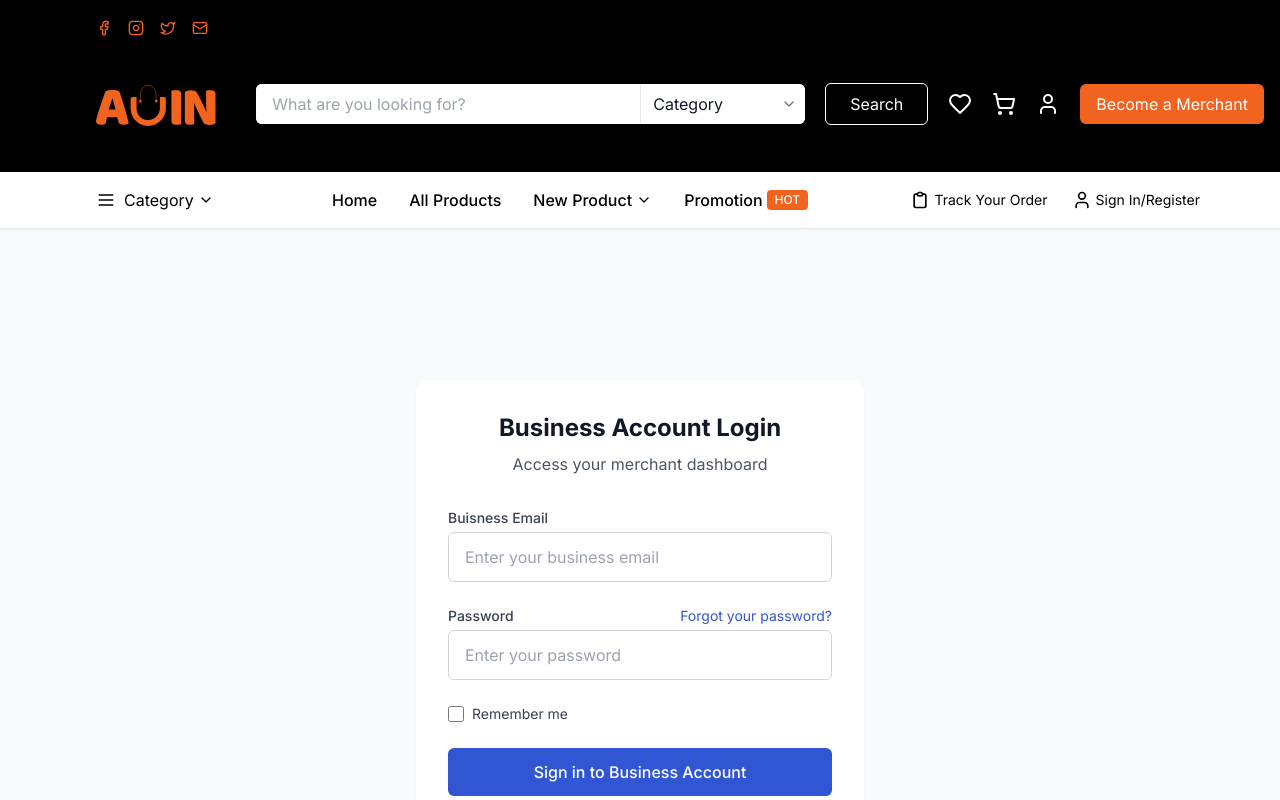
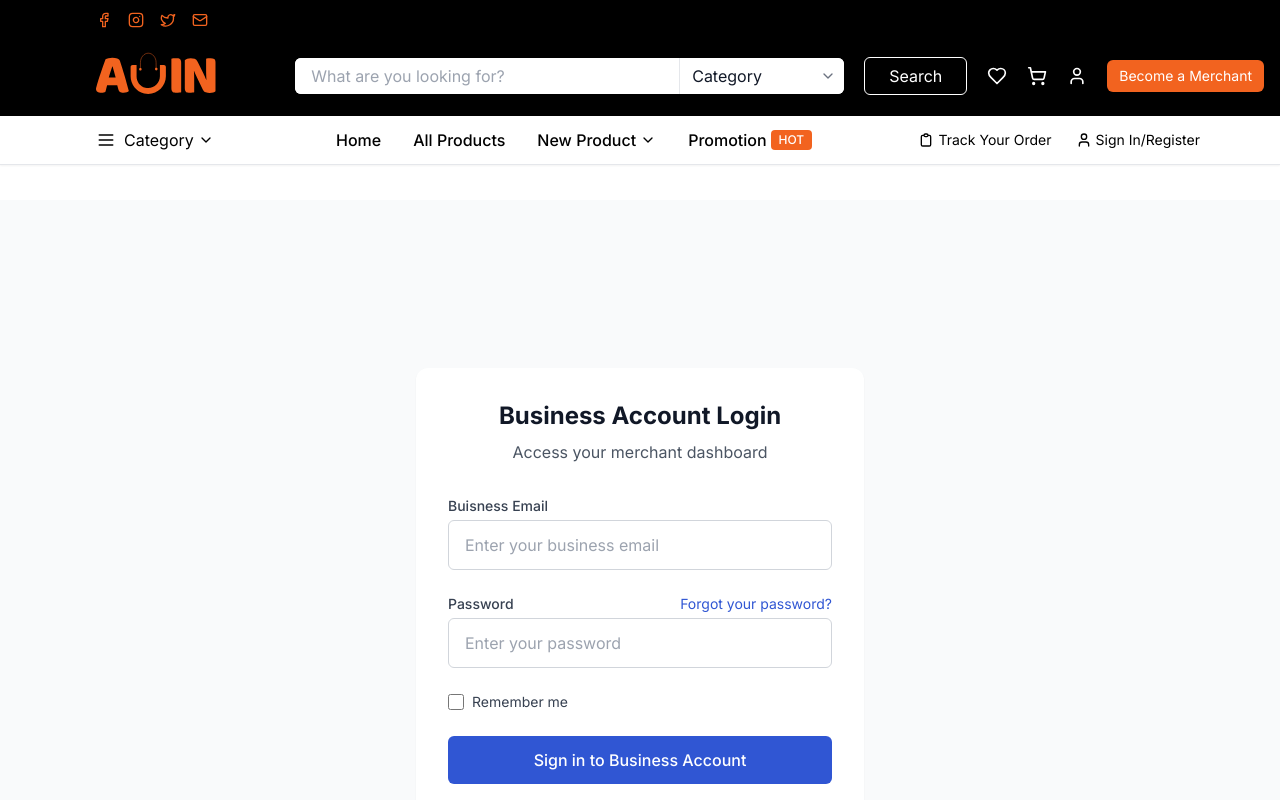
Before and after one commit to ojshav/Ecommerce, a React (Vite) app: page /business-login in a window 1280 px wide. Shown: the top 800 px of the page. Built offline with nearby package versions, Linux system fonts and the light colour scheme; no server answers.

Commit message:
adjusted the layout of header for better responsiveness

```diff
--- a/src/components/common/Navbar.tsx
+++ b/src/components/common/Navbar.tsx
@@ -32,10 +32,10 @@ const Navbar: React.FC = () => {
   return (
     <header className="w-full fixed top-0 left-0 right-0 z-50">
       {/* Top navigation - black bar */}
-      <div className="bg-black text-white pb-4 md:pb-6 lg:pb-10">
+      <div className="bg-black text-white pb-2 md:pb-3 lg:pb-4">
         <div className="container mx-auto px-4">
-          <div className="flex flex-col pl-20">
-            <div className="flex flex-start py-5">
+          <div className="flex flex-col sm:pl-20">
+            <div className="flex flex-start py-2 sm:py-3">
               {/* Social Media Icons - Left top - Hidden on mobile */}
               <div className="hidden sm:flex items-center space-x-4">
                 <Link to="#" className="text-[#F2631F] hover:text-orange-400">
@@ -53,11 +53,11 @@ const Navbar: React.FC = () => {
               </div>
             </div>
 
-            <div className="flex flex-row items-center justify-between w-full pt-5">
+            <div className="flex flex-row items-center justify-between w-full pt-2 sm:pt-3">
               {/* Logo - Left below icons */}
-              <div className="mt-0 sm:mt-2">
+              <div className="mt-0">
                 <Link to="/" className="inline-block">
-                  <img src="/assets/images/logo.svg" alt="AUIN Logo" width="100" height="35" className="sm:w-[120px] sm:h-[42px]" />
+                  <img src="/assets/images/logo.svg" alt="AUIN Logo" width="100" height="35" className="w-[90px] h-[30px] sm:w-[120px] sm:h-[42px]" />
                 </Link>
               </div>
 
@@ -78,11 +78,11 @@ const Navbar: React.FC = () => {
                   <input
                     type="text"
                     placeholder="What are you looking for?"
-                    className="w-full md:w-96 border-0 py-2 px-4 text-gray-900 focus:ring-0 focus:outline-none"
+                    className="w-full md:w-96 border-0 py-1.5 px-4 text-gray-900 focus:ring-0 focus:outline-none"
                   />
                   <div className="relative flex items-center border-l border-gray-200 bg-white">
                     <select
-                      className="h-full appearance-none bg-transparent py-2 pl-3 pr-8 text-gray-900 focus:ring-0 focus:outline-none"
+                      className="h-full appearance-none bg-transparent py-1.5 pl-3 pr-8 text-gray-900 focus:ring-0 focus:outline-none"
                       onChange={(e) => setSelectedCategory(e.target.value)}
                     >
                       <option>Category</option>
@@ -94,17 +94,17 @@ const Navbar: React.FC = () => {
                   </div>
                 </div>
 
-                <button className="bg-black hover:bg-gray-900 text-white py-2 px-6 rounded-md border border-white">
+                <button className="bg-black hover:bg-gray-900 text-white py-1.5 px-6 rounded-md border border-white">
                   Search
                 </button>
 
                 {/* Icons */}
                 <Link to="/wishlist" className="text-white hover:text-[#F2631F]">
-                  <Heart className="w-6 h-6" />
+                  <Heart className="w-5 h-5" />
                 </Link>
 
                 <Link to="/cart" className="text-white hover:text-[#F2631F] relative">
-                  <ShoppingCart className="w-6 h-6" />
+                  <ShoppingCart className="w-5 h-5" />
                   {totalItems > 0 && (
                     <span className="absolute -top-2 -right-2 bg-[#F2631F] text-white text-xs rounded-full w-5 h-5 flex items-center justify-center">
                       {totalItems}
@@ -113,12 +113,12 @@ const Navbar: React.FC = () => {
                 </Link>
 
                 <Link to="/profile" className="text-white hover:text-[#F2631F]">
-                  <User className="w-6 h-6" />
+                  <User className="w-5 h-5" />
                 </Link>
 
                 <Link
                   to="/business/login"
-                  className="bg-[#F2631F] text-white rounded-md px-4 py-2 hover:bg-orange-600 transition-colors whitespace-nowrap"
+                  className="bg-[#F2631F] text-white rounded-md px-3 py-1.5 hover:bg-orange-600 transition-colors whitespace-nowrap text-sm"
                 >
                   Become a Merchant
                 </Link>
@@ -130,27 +130,27 @@ const Navbar: React.FC = () => {
 
       {/* Mobile menu dropdown */}
       {mobileMenuOpen && (
-        <div className="md:hidden bg-black text-white border-t border-gray-800 py-4 px-4">
+        <div className="md:hidden bg-black text-white border-t border-gray-800 py-3 px-4">
           {/* Mobile Search */}
           <div className="flex mb-4 rounded-md overflow-hidden bg-white">
             <input
               type="text"
               placeholder="What are you looking for?"
-              className="w-full border-0 py-2 px-4 text-gray-900 focus:ring-0 focus:outline-none"
+              className="w-full border-0 py-1.5 px-4 text-gray-900 focus:ring-0 focus:outline-none"
             />
-            <button className="bg-black text-white p-2">
-              <Search size={20} />
+            <button className="bg-black text-white p-1.5">
+              <Search size={18} />
             </button>
           </div>
 
           {/* Mobile action links */}
-          <div className="grid grid-cols-3 gap-3 mb-4">
-            <Link to="/wishlist" className="flex flex-col items-center py-2 text-sm hover:text-[#F2631F]">
-              <Heart className="w-5 h-5 mb-1" />
+          <div className="grid grid-cols-3 gap-3 mb-3">
+            <Link to="/wishlist" className="flex flex-col items-center py-1.5 text-xs hover:text-[#F2631F]">
+              <Heart className="w-4 h-4 mb-1" />
               <span>Wishlist</span>
             </Link>
-            <Link to="/cart" className="flex flex-col items-center py-2 text-sm hover:text-[#F2631F] relative">
-              <ShoppingCart className="w-5 h-5 mb-1" />
+            <Link to="/cart" className="flex flex-col items-center py-1.5 text-xs hover:text-[#F2631F] relative">
+              <ShoppingCart className="w-4 h-4 mb-1" />
               {totalItems > 0 && (
                 <span className="absolute top-0 right-6 bg-[#F2631F] text-white text-xs rounded-full w-4 h-4 flex items-center justify-center">
                   {totalItems}
@@ -158,44 +158,44 @@ const Navbar: React.FC = () => {
               )}
               <span>Cart</span>
             </Link>
-            <Link to="/profile" className="flex flex-col items-center py-2 text-sm hover:text-[#F2631F]">
-              <User className="w-5 h-5 mb-1" />
+            <Link to="/profile" className="flex flex-col items-center py-1.5 text-xs hover:text-[#F2631F]">
+              <User className="w-4 h-4 mb-1" />
               <span>Account</span>
             </Link>
           </div>
 
           <Link
             to="/business/login"
-            className="w-full block text-center bg-[#F2631F] text-white rounded-md px-4 py-2 hover:bg-orange-600 mb-4"
+            className="w-full block text-center bg-[#F2631F] text-white rounded-md px-4 py-1.5 hover:bg-orange-600 mb-3 text-sm"
           >
             Become a Merchant
           </Link>
 
           {/* Social icons in mobile menu */}
-          <div className="flex justify-center space-x-6 my-4">
+          <div className="flex justify-center space-x-6 mb-2">
             <Link to="#" className="text-[#F2631F] hover:text-orange-400">
-              <Facebook size={18} />
+              <Facebook size={16} />
             </Link>
             <Link to="#" className="text-[#F2631F] hover:text-orange-400">
-              <Instagram size={18} />
+              <Instagram size={16} />
             </Link>
             <Link to="#" className="text-[#F2631F] hover:text-orange-400">
-              <Twitter size={18} />
+              <Twitter size={16} />
             </Link>
             <Link to="#" className="text-[#F2631F] hover:text-orange-400">
-              <Mail size={18} />
+              <Mail size={16} />
             </Link>
           </div>
         </div>
       )}
 
       {/* Main navigation - white bar */}
-      <div className="bg-white border-b shadow-sm py-2">
-        <div className="container mx-auto px-20">
+      <div className="bg-white border-b shadow-sm py-1.5">
+        <div className="container mx-auto px-4 sm:px-8 md:px-16 lg:px-20">
           {/* Mobile lower navigation toggle */}
           <div className="md:hidden flex items-center justify-between">
             <button
-              className="flex items-center py-2 text-black"
+              className="flex items-center py-1.5 text-black"
               onClick={toggleLowerMobileMenu}
               aria-label="Toggle lower navigation"
             >
@@ -207,7 +207,7 @@ const Navbar: React.FC = () => {
             </button>
 
             <div className="flex items-center space-x-2">
-              <Link to="/track-order" className="flex items-center py-2 text-xs hover:text-[#F2631F]">
+              <Link to="/track-order" className="flex items-center py-1.5 text-xs hover:text-[#F2631F]">
                 <svg className="w-4 h-4 mr-1" viewBox="0 0 24 24" fill="none">
                   <path d="M9 5H7a2 2 0 00-2 2v12a2 2 0 002 2h10a2 2 0 002-2V7a2 2 0 00-2-2h-2M9 5a2 2 0 002 2h2a2 2 0 002-2M9 5a2 2 0 012-2h2a2 2 0 012 2" stroke="currentColor" strokeWidth="2" strokeLinecap="round" strokeLinejoin="round"/>
                 </svg>
@@ -216,12 +216,12 @@ const Navbar: React.FC = () => {
               {isAuthenticated ? (
                 <button
                   onClick={handleLogout}
-                  className="flex items-center py-2 text-xs text-red-600 hover:text-red-700"
+                  className="flex items-center py-1.5 text-xs text-red-600 hover:text-red-700"
                 >
                   <LogOut className="w-4 h-4 mr-1" />
                 </button>
               ) : (
-                <Link to="/sign-in" className="flex items-center py-2 text-xs hover:text-[#F2631F]">
+                <Link to="/sign-in" className="flex items-center py-1.5 text-xs hover:text-[#F2631F]">
                   <User className="w-4 h-4 mr-1" />
                   <span>Sign In</span>
                 </Link>
@@ -234,11 +234,11 @@ const Navbar: React.FC = () => {
             <div className="md:hidden border-t border-gray-200 pt-2 pb-1">
               <div className="mb-2">
                 <button
-                  className="flex items-center py-2 px-2 text-sm w-full text-left hover:bg-gray-50 rounded"
+                  className="flex items-center py-1.5 px-2 text-sm w-full text-left hover:bg-gray-50 rounded"
                   onClick={toggleCategoryDropdown}
                 >
                   <span className="flex items-center font-medium">
-                    <svg className="w-5 h-5 mr-2" viewBox="0 0 24 24" fill="none">
+                    <svg className="w-4 h-4 mr-2" viewBox="0 0 24 24" fill="none">
                       <path d="M4 6H20M4 12H20M4 18H20" stroke="currentColor" strokeWidth="2" strokeLinecap="round" strokeLinejoin="round" />
                     </svg>
                     Categories
@@ -246,7 +246,7 @@ const Navbar: React.FC = () => {
                   <ChevronDown className="ml-auto w-4 h-4" />
                 </button>
                 {isCategoryDropdownOpen && (
-                  <div className="pl-4 py-2 space-y-2">
+                  <div className="pl-4 py-1.5 space-y-1.5">
                     <Link to="/category/electronics" className="block py-1 text-sm hover:text-[#F2631F]">Electronics</Link>
                     <Link to="/category/clothing" className="block py-1 text-sm hover:text-[#F2631F]">Clothing</Link>
                     <Link to="/category/home-garden" className="block py-1 text-sm hover:text-[#F2631F]">Home & Garden</Link>
@@ -255,18 +255,18 @@ const Navbar: React.FC = () => {
                 )}
               </div>
 
-              <nav className="space-y-2">
-                <Link to="/" className="block py-2 px-2 text-sm hover:bg-gray-50 rounded">
+              <nav className="space-y-1.5">
+                <Link to="/" className="block py-1.5 px-2 text-sm hover:bg-gray-50 rounded">
                   Home
                 </Link>
-                <Link to="/all-products" className="block py-2 px-2 text-sm hover:bg-gray-50 rounded">
+                <Link to="/all-products" className="block py-1.5 px-2 text-sm hover:bg-gray-50 rounded">
                   All Products
                 </Link>
-                <Link to="/new-product" className="flex items-center justify-between py-2 px-2 text-sm hover:bg-gray-50 rounded">
+                <Link to="/new-product" className="flex items-center justify-between py-1.5 px-2 text-sm hover:bg-gray-50 rounded">
                   <span>New Product</span>
                   <ChevronDown className="w-4 h-4" />
                 </Link>
-                <Link to="/promotion" className="flex items-center justify-between py-2 px-2 text-sm hover:bg-gray-50 rounded">
+                <Link to="/promotion" className="flex items-center justify-between py-1.5 px-2 text-sm hover:bg-gray-50 rounded">
                   <span>Promotion</span>
                   <span className="bg-[#F2631F] text-white text-xs px-2 py-0.5 rounded ml-1">HOT</span>
                 </Link>
@@ -279,7 +279,7 @@ const Navbar: React.FC = () => {
             {/* Categories Dropdown Button */}
             <div className="relative flex items-center">
               <button
-                className="flex items-center py-2 px-4 text-black hover:text-gray-700"
+                className="flex items-center py-1.5 px-4 text-black hover:text-gray-700"
                 onClick={toggleCategoryDropdown}
                 aria-expanded={isCategoryDropdownOpen}
               >
@@ -295,25 +295,25 @@ const Navbar: React.FC = () => {
 
             {/* Main Nav Links */}
             <nav className="flex items-center">
-              <Link to="/" className="py-2 px-4 font-medium hover:text-[#F2631F]">
+              <Link to="/" className="py-1.5 px-4 font-medium hover:text-[#F2631F]">
                 Home
               </Link>
-              <Link to="/all-products" className="py-2 px-4 font-medium hover:text-[#F2631F]">
+              <Link to="/all-products" className="py-1.5 px-4 font-medium hover:text-[#F2631F]">
                 All Products
               </Link>
-              <Link to="/new-product" className="py-2 px-4 font-medium hover:text-[#F2631F] flex items-center">
+              <Link to="/new-product" className="py-1.5 px-4 font-medium hover:text-[#F2631F] flex items-center">
                 New Product
                 <ChevronDown className="ml-1 w-4 h-4" />
               </Link>
-              <Link to="/promotion" className="py-2 px-4 font-medium hover:text-[#F2631F] flex items-center">
+              <Link to="/promotion" className="py-1.5 px-4 font-medium hover:text-[#F2631F] flex items-center">
                 Promotion <span className="bg-[#F2631F] text-white text-xs px-2 py-0.5 rounded ml-1">HOT</span>
               </Link>
             </nav>
 
             {/* Right side links */}
             <div className="flex items-center space-x-6">
-              <Link to="/track-order" className="flex items-center py-2 text-sm hover:text-[#F2631F]">
-                <svg className="w-5 h-5 mr-1" viewBox="0 0 24 24" fill="none">
+              <Link to="/track-order" className="flex items-center py-1.5 text-sm hover:text-[#F2631F]">
+                <svg className="w-4 h-4 mr-1" viewBox="0 0 24 24" fill="none">
                   <path d="M9 5H7a2 2 0 00-2 2v12a2 2 0 002 2h10a2 2 0 002-2V7a2 2 0 00-2-2h-2M9 5a2 2 0 002 2h2a2 2 0 002-2M9 5a2 2 0 012-2h2a2 2 0 012 2" stroke="currentColor" strokeWidth="2" strokeLinecap="round" strokeLinejoin="round"/>
                 </svg>
                 <span>Track Your Order</span>
@@ -325,15 +325,15 @@ const Navbar: React.FC = () => {
                   </span>
                   <button
                     onClick={handleLogout}
-                    className="flex items-center py-2 text-sm text-red-600 hover:text-red-700"
+                    className="flex items-center py-1.5 text-sm text-red-600 hover:text-red-700"
                   >
-                    <LogOut className="w-5 h-5 mr-1" />
+                    <LogOut className="w-4 h-4 mr-1" />
                     <span>Logout</span>
                   </button>
                 </div>
               ) : (
-                <Link to="/sign-in" className="flex items-center py-2 text-sm hover:text-[#F2631F]">
-                  <User className="w-5 h-5 mr-1" />
+                <Link to="/sign-in" className="flex items-center py-1.5 text-sm hover:text-[#F2631F]">
+                  <User className="w-4 h-4 mr-1" />
                   <span>Sign In/Register</span>
                 </Link>
               )}
--- a/src/index.css
+++ b/src/index.css
@@ -26,6 +26,6 @@
 
 @layer components {
   .content-container {
-    @apply pt-[212px] pb-10; /* Adjusted padding-top for fixed navbar */
+    @apply pt-[250px] pb-10 sm:pt-[240px] md:pt-[220px] lg:pt-[200px]; /* Responsive padding-top for fixed navbar */
   }
 }
```
